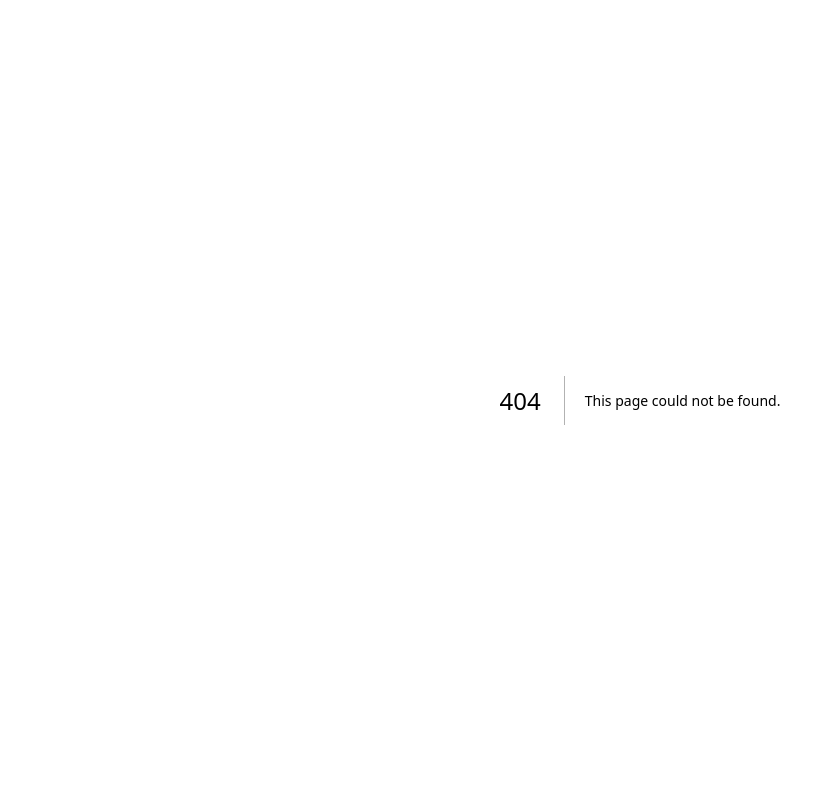
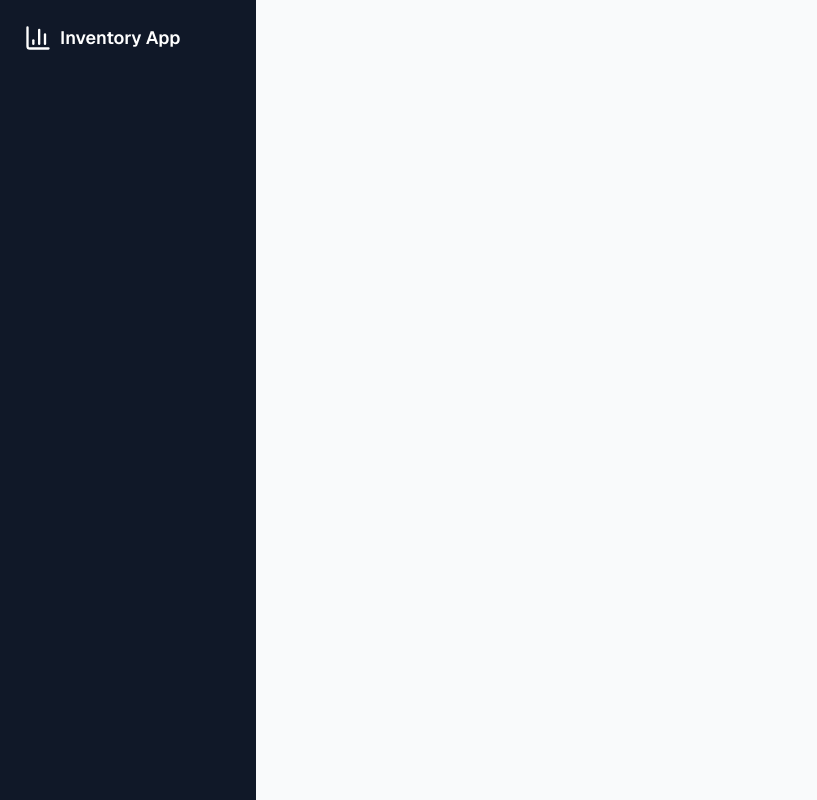
Before and after one commit to vitdev77/nextjs-fullstack, a Next.js app: page /dashboard in a window 1280 px wide. Before the commit this address had no page. Shown: the whole page, without its empty margins (0-817 px from the left). Built offline with nearby package versions, Linux system fonts and the light colour scheme; what @stackframe/stack would draw is missing.

Commit message:
10112025_003_commit

```diff
--- /dev/null
+++ b/app/dashboard/page.tsx
@@ -0,0 +1,9 @@
+import Sidebar from '@/components/sidebar';
+
+export default function DashboardPage() {
+  return (
+    <div className="min-h-screen bg-gray-50">
+      <Sidebar currentPath="/dashboard" />
+    </div>
+  );
+}
--- /dev/null
+++ b/components/sidebar.tsx
@@ -0,0 +1,18 @@
+import { BarChart3 } from 'lucide-react';
+
+export default function Sidebar({
+  currentPath = '/dashboard',
+}: {
+  currentPath: string;
+}) {
+  return (
+    <div className="fixed left-0 top-0 bg-gray-900 text-white w-64 min-h-screen p-6 z-10">
+      <div className="mb-8">
+        <div className="flex items-center space-x-2 mb-4">
+          <BarChart3 className="size-7" />
+          <span className="text-lg font-semibold">Inventory App</span>
+        </div>
+      </div>
+    </div>
+  );
+}
```
